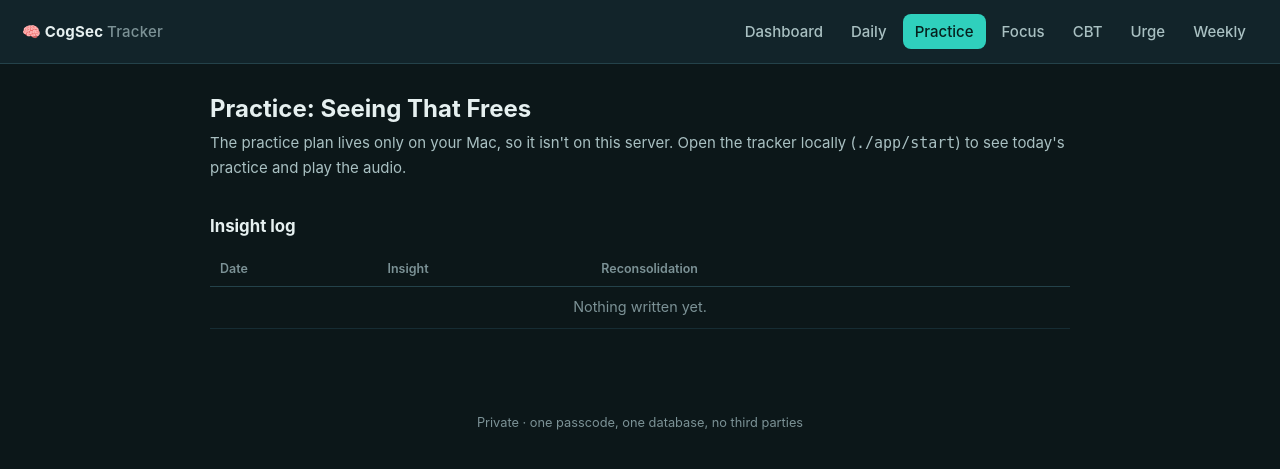
After one commit to vijay120/cogsec, a Flask app: page /practice in a window 1280 px wide. The commit adds this page. Shown: the top 469 px of the page. Run offline with Flask 3, Linux system fonts and the light colour scheme; data that the repository does not hold is empty.

Commit message:
feat: Practice tab for the Seeing That Frees plan
Daily row of the meditation plan (reading, talk, evening practice, way of
looking), in-page cue audio, morning/gym/evening check-offs, a one-line
Insight log with optional reconsolidation notes, and an evening streak.
Ticking the evening practice also ticks Meditation on that day's Daily log.

Local only: the plan JSON is git- and docker-ignored and the audio is read
from the book folder on this Mac; the deployed app shows a note instead.
The service worker skips /practice/audio so tracks stream with seeking.

Co-Authored-By: Claude Opus 5.5 <noreply@anthropic.com>
Claude-Session: https://claude.ai/code/session_018qUN6CCD9NVvkNoyjfUbk6

```diff
--- a/app/server.py
+++ b/app/server.py
@@ -13,6 +13,7 @@ passcode is a hard error rather than a silently open journal.
 """
 
 import hmac
+import json
 import os
 import secrets
 import threading
@@ -479,6 +480,95 @@ def weekly():
     )
 
 
+# --------------------------------------------------------------------------
+# Practice plan (Seeing That Frees). Local-only by design: the plan JSON is
+# git-ignored and docker-ignored, and the audio is read straight from the
+# book folder on this Mac, so neither ever reaches GitHub or Fly. On a server
+# without them the page just says so.
+# --------------------------------------------------------------------------
+
+PLAN_PATH = os.environ.get(
+    "COGSEC_PRACTICE_PLAN",
+    os.path.join(os.path.dirname(__file__), "practice", "plan.json"),
+)
+AUDIO_DIR = os.path.expanduser(os.environ.get(
+    "COGSEC_PRACTICE_AUDIO",
+    "~/Desktop/Burbea, Rob/Seeing That Frees_ Meditations on Emptiness and "
+    "Dependent Arising/Practice audio",
+))
+
+
+def _load_plan():
+    """{date: row} from the plan file, or None when it isn't on this machine."""
+    try:
+        with open(PLAN_PATH, encoding="utf-8") as fh:
+            rows = json.load(fh)["rows"]
+    except (OSError, ValueError, KeyError):
+        return None
+    return {r["date"]: r for r in rows}
+
+
+@app.route("/practice", methods=["GET", "POST"])
+def practice():
+    if request.method == "POST":
+        g = lambda k: request.form.get(k, "").strip()
+        f = {
+            "log_date": request.form.get("log_date") or date.today().isoformat(),
+            "morning_done": _bool("morning_done"),
+            "gym_done": _bool("gym_done"),
+            "evening_done": _bool("evening_done"),
+            "prompt_tried": _bool("prompt_tried"),
+            "insight": g("insight"),
+            "recon_target": g("recon_target"),
+            "recon_mismatch": g("recon_mismatch"),
+            "recon_check": g("recon_check"),
+        }
+        db.upsert_practice(f)
+        # The evening sit is also the Daily log's "meditation" item. Tick it on
+        # that day's existing log (never create one) and re-score the day.
+        if f["evening_done"]:
+            row = db.mark_meditation(f["log_date"])
+            if row is not None:
+                db.set_daily_score(f["log_date"], compute_daily_score(dict(row)))
+        return redirect(url_for("practice", date=f["log_date"]))
+
+    plan = _load_plan()
+    sel_date = request.args.get("date") or date.today().isoformat()
+    try:
+        sel = date.fromisoformat(sel_date)
+    except ValueError:
+        sel = date.today()
+        sel_date = sel.isoformat()
+    row = plan.get(sel_date) if plan else None
+    audio_ok = bool(row and row.get("audio")
+                    and os.path.isfile(os.path.join(AUDIO_DIR, row["audio"])))
+    upcoming = []
+    if plan:
+        for i in range(1, 4):
+            d = (sel + timedelta(days=i)).isoformat()
+            if d in plan:
+                upcoming.append(plan[d])
+    dates = sorted(plan) if plan else []
+    return render_template(
+        "practice.html", active="practice", plan_loaded=plan is not None,
+        sel_date=sel_date, row=row, audio_ok=audio_ok, audio_dir=AUDIO_DIR,
+        prev_date=(sel - timedelta(days=1)).isoformat(),
+        next_date=(sel + timedelta(days=1)).isoformat(),
+        first_date=dates[0] if dates else None, last_date=dates[-1] if dates else None,
+        cur=db.get_practice(sel_date), upcoming=upcoming,
+        insights=db.practice_insights(30), streak=db.practice_streak(),
+    )
+
+
+@app.route("/practice/audio/<path:filename>")
+def practice_audio(filename):
+    # send_from_directory refuses anything that escapes AUDIO_DIR, and serves
+    # byte ranges, which Safari needs to seek in an <audio> element.
+    if not filename.endswith(".mp3"):
+        return ("Not found", 404)
+    return send_from_directory(AUDIO_DIR, filename, conditional=True)
+
+
 @app.route("/delete/<table>/<int:row_id>", methods=["POST"])
 def delete(table, row_id):
     db.delete_row(table, row_id)
--- a/app/templates/base.html
+++ b/app/templates/base.html
@@ -26,7 +26,7 @@
     <nav>
       {% set items = [
         ('dashboard', 'Dashboard', '◈'), ('daily', 'Daily', '☑'),
-        ('focus', 'Focus', '◎'), ('cbt', 'CBT', '✎'), ('urge', 'Urge', '⚡'),
+        ('practice', 'Practice', '☸'), ('focus', 'Focus', '◎'), ('cbt', 'CBT', '✎'), ('urge', 'Urge', '⚡'),
         ('weekly', 'Weekly', '↻')] %}
       {% for key, label, glyph in items %}
         <a href="{{ url_for(key) }}"
--- /dev/null
+++ b/app/templates/practice.html
@@ -0,0 +1,108 @@
+{% extends "base.html" %}
+{% block title %}Practice · CogSec{% endblock %}
+{% macro v(field) %}{{ cur[field] if cur and cur[field] is not none else '' }}{% endmacro %}
+{% macro ck(field) %}{{ 'checked' if cur and cur[field] }}{% endmacro %}
+{% block content %}
+<h1>Practice: Seeing That Frees</h1>
+
+{% if not plan_loaded %}
+<p class="lede">The practice plan lives only on your Mac, so it isn't on this server.
+Open the tracker locally (<code>./app/start</code>) to see today's practice and play the audio.</p>
+{% else %}
+
+<section class="tiles">
+  <div class="tile mini"><div class="tile-label">Evening streak</div>
+    <div class="tile-value sm">{{ streak }}<span class="unit"> days</span></div></div>
+  <div class="tile mini"><div class="tile-label">Plan runs</div>
+    <div class="tile-value sm" style="font-size:0.95rem">{{ first_date }} → {{ last_date }}</div></div>
+</section>
+
+<p class="row">
+  <a href="?date={{ prev_date }}">← {{ prev_date }}</a> &nbsp;·&nbsp;
+  <input type="date" value="{{ sel_date }}" onchange="location.href='?date='+this.value"> &nbsp;·&nbsp;
+  <a href="?date={{ next_date }}">{{ next_date }} →</a>
+</p>
+
+{% if not row %}
+<p class="lede">No practice planned for {{ sel_date }}.</p>
+{% else %}
+<section class="card">
+  <h2>{{ row.day }} {{ row.date }} · {{ row.where }}</h2>
+  <p><b>{{ row.focus }}</b></p>
+
+  {% if row.morning %}<p>🌅 <b>Morning{% if row.morning_min %} ({{ row.morning_min }} min){% endif %}:</b> {{ row.morning }}</p>{% endif %}
+  {% if row.gym %}<p>🏋️ <b>Talk (gym or outside):</b> {{ row.gym }}</p>{% endif %}
+  {% if row.evening %}<p>🌙 <b>Evening{% if row.evening_min %} ({{ row.evening_min }} min){% endif %}:</b> {{ row.evening }}</p>{% endif %}
+
+  {% if row.link_url %}
+    <p>🎧 <a href="{{ row.link_url }}" target="_blank" rel="noopener">{{ row.link_label }}</a>
+      <span class="hint">Rob's recording on Dharma Seed</span></p>
+  {% endif %}
+  {% if row.audio %}
+    {% if audio_ok %}
+      <p>🎧 <b>Cue audio</b> <span class="hint">plays from your book folder, never uploaded</span></p>
+      <audio controls preload="none" style="width:100%"
+             src="{{ url_for('practice_audio', filename=row.audio) }}"></audio>
+    {% else %}
+      <p class="hint">Cue audio <code>{{ row.audio }}</code> isn't in {{ audio_dir }} on this machine.</p>
+    {% endif %}
+  {% endif %}
+
+  {% if row.prompt %}<p>👁 <b>Way of looking today:</b> {{ row.prompt }}</p>{% endif %}
+</section>
+{% endif %}
+
+<form method="post" class="card form mt">
+  <input type="hidden" name="log_date" value="{{ sel_date }}">
+  <div class="checkgrid">
+    <label><input type="checkbox" name="morning_done" {{ ck('morning_done') }}> Morning reading</label>
+    <label><input type="checkbox" name="gym_done" {{ ck('gym_done') }}> Gym listening</label>
+    <label><input type="checkbox" name="evening_done" {{ ck('evening_done') }}> Evening practice <span class="hint">also ticks Meditation on today's Daily log</span></label>
+    <label><input type="checkbox" name="prompt_tried" {{ ck('prompt_tried') }}> Tried the way of looking in daily life</label>
+  </div>
+  <label class="block">Insight log <span class="hint">one line before bed. This is what keeps insights from fading.</span>
+    <textarea name="insight" rows="2" placeholder="What did you see today?">{{ v('insight') }}</textarea></label>
+
+  <details {{ 'open' if cur and (cur['recon_target'] or cur['recon_mismatch'] or cur['recon_check']) }}>
+    <summary>Reconsolidation (optional)</summary>
+    <label class="block">The reaction <span class="hint">felt in the body, not a summary</span>
+      <textarea name="recon_target" rows="2" placeholder="e.g. tight chest: 'I've messed this up'">{{ v('recon_target') }}</textarea></label>
+    <label class="block">The felt fact that contradicts it <span class="hint">held alongside the old feeling, not argued with</span>
+      <textarea name="recon_mismatch" rows="2" placeholder="e.g. the web of conditions; a time it wasn't true">{{ v('recon_mismatch') }}</textarea></label>
+    <label class="block">Next time it came up <span class="hint">did the charge change? don't grade how you managed it</span>
+      <textarea name="recon_check" rows="2">{{ v('recon_check') }}</textarea></label>
+  </details>
+  <button type="submit">Save</button>
+</form>
+
+{% if upcoming %}
+<h2 class="mt">Coming up</h2>
+<table class="log">
+  <thead><tr><th>Date</th><th>Focus</th><th>Evening</th></tr></thead>
+  <tbody>
+  {% for u in upcoming %}
+    <tr><td><a href="?date={{ u.date }}">{{ u.day }} {{ u.date }}</a></td>
+        <td>{{ u.focus }}</td><td class="muted-cell">{{ u.evening or '—' }}</td></tr>
+  {% endfor %}
+  </tbody>
+</table>
+{% endif %}
+{% endif %}
+
+<h2 class="mt">Insight log</h2>
+<table class="log">
+  <thead><tr><th>Date</th><th>Insight</th><th>Reconsolidation</th><th></th></tr></thead>
+  <tbody>
+  {% for e in insights %}
+    <tr>
+      <td><a href="?date={{ e['log_date'] }}">{{ e['log_date'] }}</a></td>
+      <td class="muted-cell">{{ e['insight'] or '—' }}</td>
+      <td class="muted-cell">{% if e['recon_target'] %}{{ e['recon_target'] }}{% if e['recon_check'] %} → {{ e['recon_check'] }}{% endif %}{% else %}—{% endif %}</td>
+      <td>{{ delete_btn('practice_log', e['id']) }}</td>
+    </tr>
+  {% else %}
+    <tr><td colspan="4" class="empty">Nothing written yet.</td></tr>
+  {% endfor %}
+  </tbody>
+</table>
+{% endblock %}
```
Also changed, not shown: app/db.py (+89 -1 lines), app/static/sw.js (+6 -1 lines), app/README.md, 2 other files.
